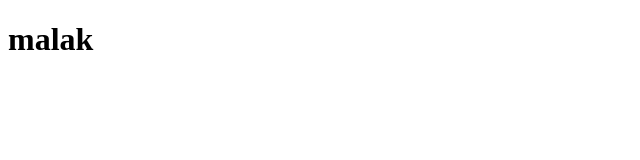
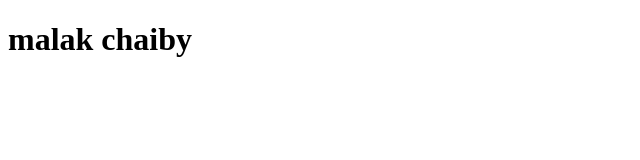
Before and after one commit to malakC21/test, a plain HTML site: page index.html in a window 1280 px wide. Shown: the whole page, without its empty margins (0-640 px from the left). Drawn offline with Linux system fonts and the light colour scheme.

Commit message:
modif new branch index.html

```diff
--- a/index.html
+++ b/index.html
@@ -6,6 +6,6 @@
     <title>Document</title>
 </head>
 <body>
-    <h1>malak</h1>
+    <h1>malak chaiby</h1>
 </body>
 </html>
```
